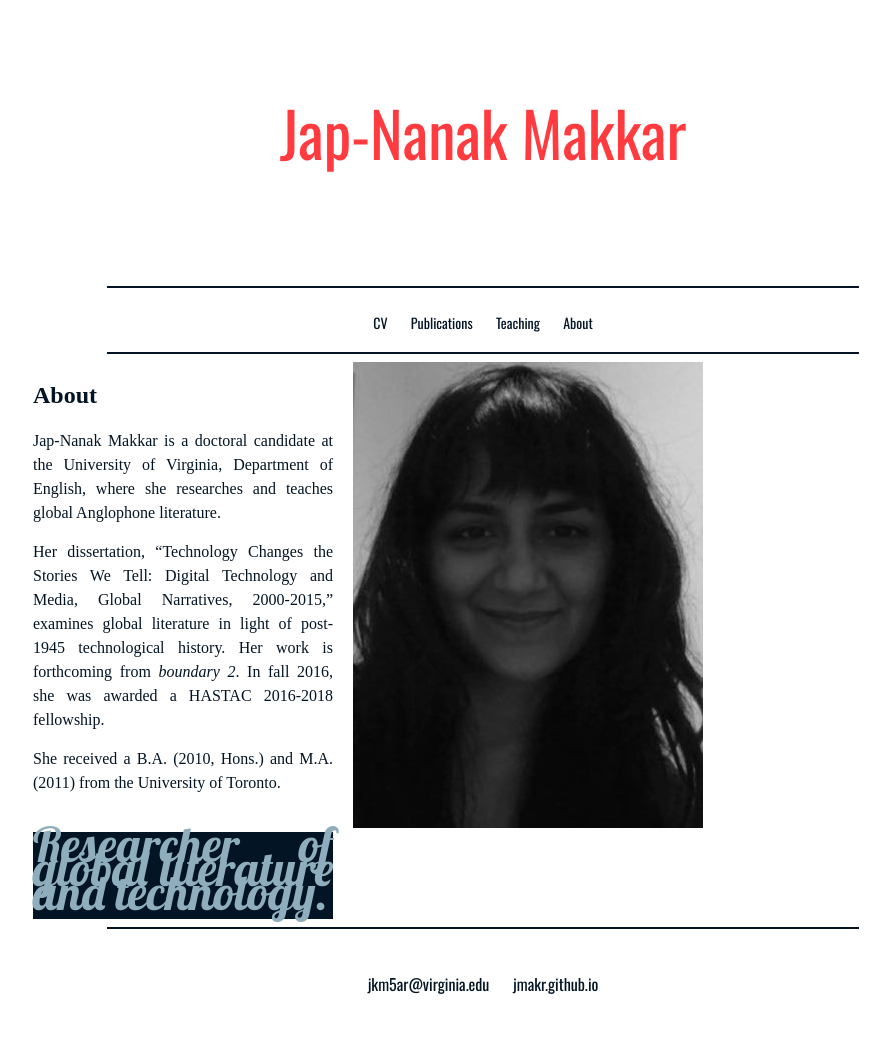
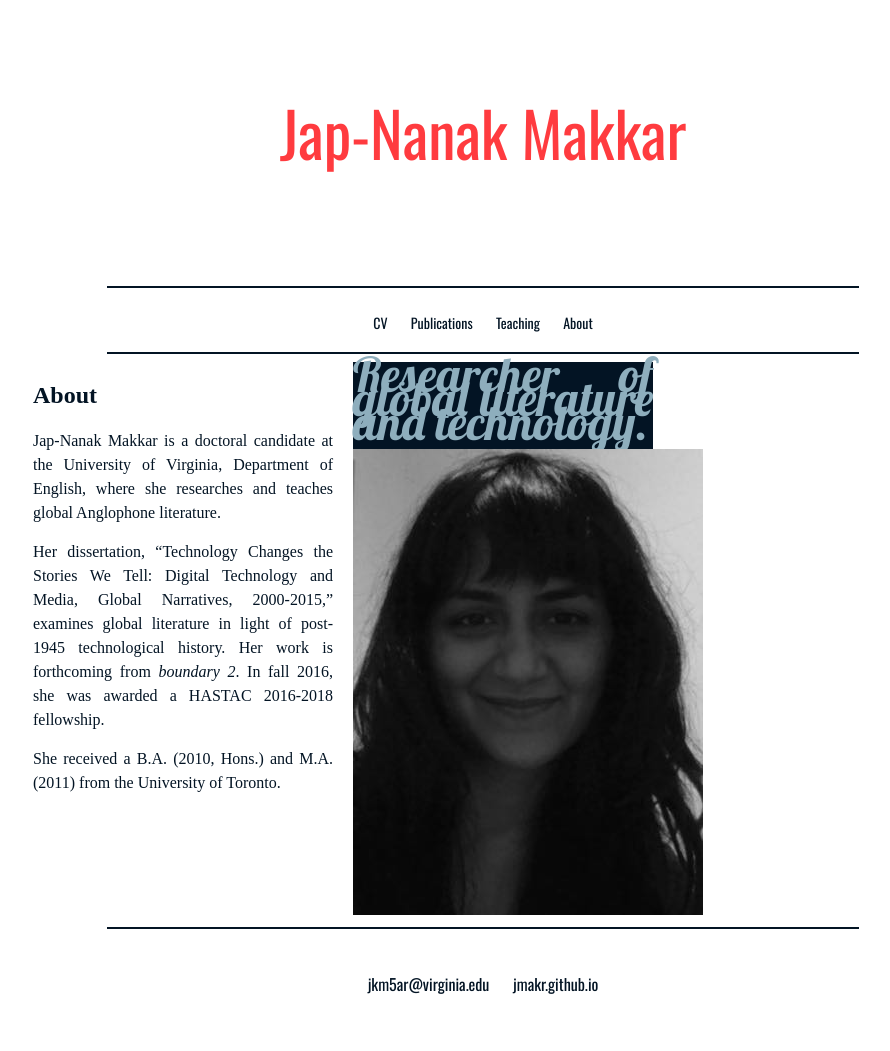
Before and after one commit to jmakr/jmakr.github.io, a Jekyll site: the page built from index.html, in a window 1280 px wide. Shown: the whole page, without its empty margins (157-1047 px from the left). Built offline with Jekyll 4.4.1, drawn with Linux system fonts in a browser that asks for light colours; some web fonts are replaced.

Commit message:
Update index.html

```diff
--- a/index.html
+++ b/index.html
@@ -5,7 +5,8 @@ title: About
 
 
 <div id="frontpagebox" class="article grid_12">
-<div id="blurb" class="article grid_4">
+
+  <div id="blurb" class="article grid_4">
 
 
 	<h2>{{ page.title }}</h2>
@@ -16,20 +17,19 @@ title: About
 
 	<p2 align="justify">She received a B.A. (2010, Hons.) and M.A. (2011) from the University of Toronto.</p2>
 
-</div>
+  </div>
 
-<div id="imagebox" class="article grid_4">
+  <div id="blurb" class="article grid_4">
+
+	<p3>Researcher of global literature and technology.</p3>
+  </div>
+
+  <div id="imagebox" class="article grid_4">
 	<div class="imagecenter">
 	<img src="Black and white photo 3.jpg">
 	</div>
 
-
-	</div>
-
-<div id="blurb" class="article grid_4">
-
-	<p3>Researcher of global literature and technology.</p3>
+  </div>
 
 
 </div>
-</div>
```
